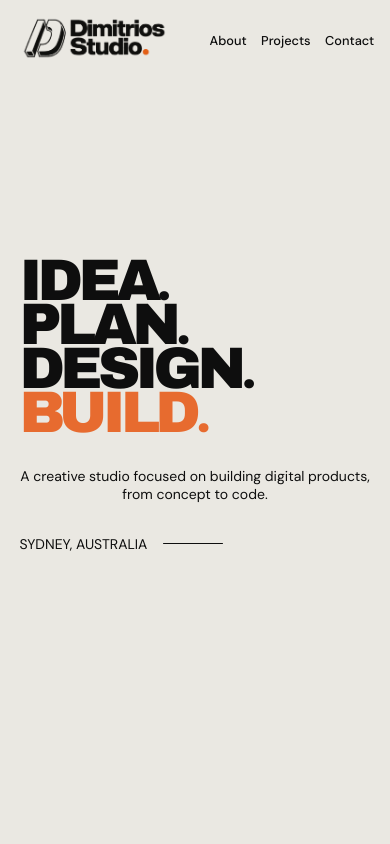
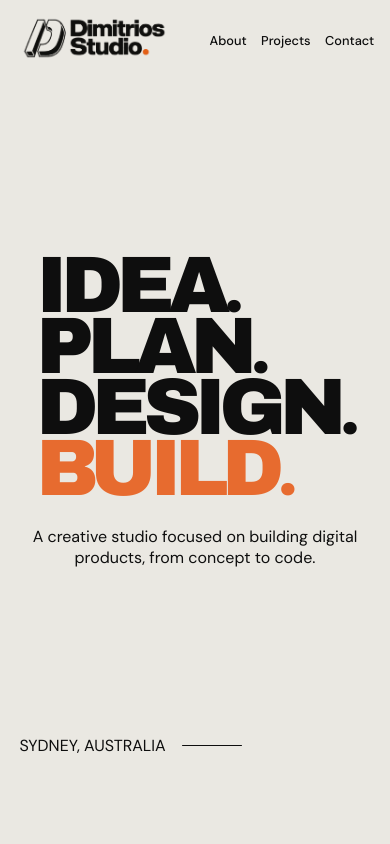
Before and after one commit to dimitrilahanas/portfolio-website-vite, a React (Vite) app: page / in a window 390 px wide. Shown: the top 844 px of the page. Built offline with nearby package versions, Linux system fonts and the light colour scheme.

Commit message:
fix(hero): improve responsive layout

```diff
--- a/index.css
+++ b/index.css
@@ -40,7 +40,7 @@ h1, h2, h3 {
 }
 
 h1 {
-    font-size: clamp(2rem, 15vw, 12rem);
+    font-size: clamp(5rem, 13vw, 15rem);
 }
 
 h2 {
@@ -56,7 +56,7 @@ h5 {
 }
 
 p {
-    font-size: clamp(0.875rem, 0.8rem + 0.25vw, 1rem);
+    font-size: clamp(1rem, 1.1vw, 1.3rem);
 }
 
 .accent {
--- a/src/sections/Hero.module.css
+++ b/src/sections/Hero.module.css
@@ -1,18 +1,26 @@
+.Hero {
+    min-height: 100svh;
+    display: flex;
+    flex-direction: column;
+}
+
 .heroInfo {
+    flex: 1;
     display: flex;
+    gap: clamp(1rem, 7vw, 10rem);
     padding-top: clamp(1rem, 4vw, 5rem);
     justify-content: center;
+    align-items: center;
 }
 
 .heroInfo aside {
-    padding-top: clamp(2rem, 12vw, 20rem);
+    padding-bottom: 12rem;
 }
 
 .locationTxt {
     display: flex;
     align-items: center;
     gap: 1rem;
-    padding-block: 2rem;
 }
 
 .locationTxt::after {
@@ -26,11 +34,12 @@
 @media (max-width: 1000px) {
     .heroInfo {
         flex-direction: column;
+        align-items: center;
     }
 
     .heroInfo aside {
         margin-inline: auto;
-        padding-top: 2rem;
+        padding-bottom: 0;
         text-align: center;
     }
 
--- a/src/sections/Hero.tsx
+++ b/src/sections/Hero.tsx
@@ -1,7 +1,7 @@
 import styles from './Hero.module.css';
 
 function Hero() {
-    return <section id="hero" className={styles.hero}>
+    return <section id="hero" className={styles.Hero}>
         <main className={styles.heroInfo}>
             <section className={styles.headings}>
                 <h1>idea<span className="heading-dot">.</span></h1>
```
